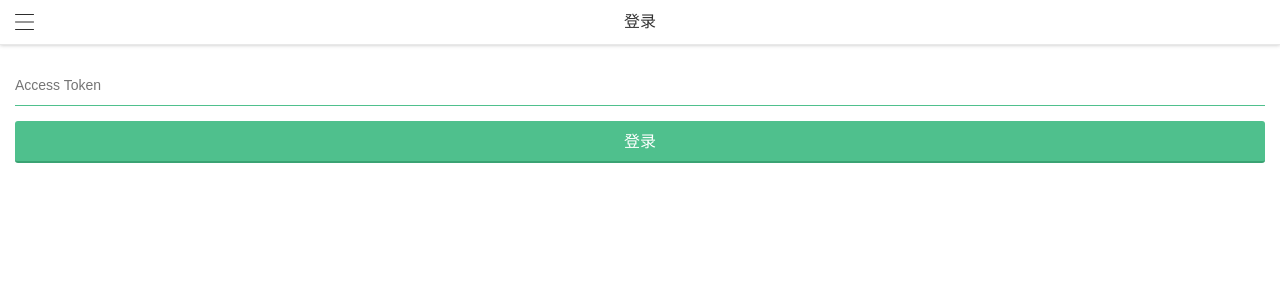
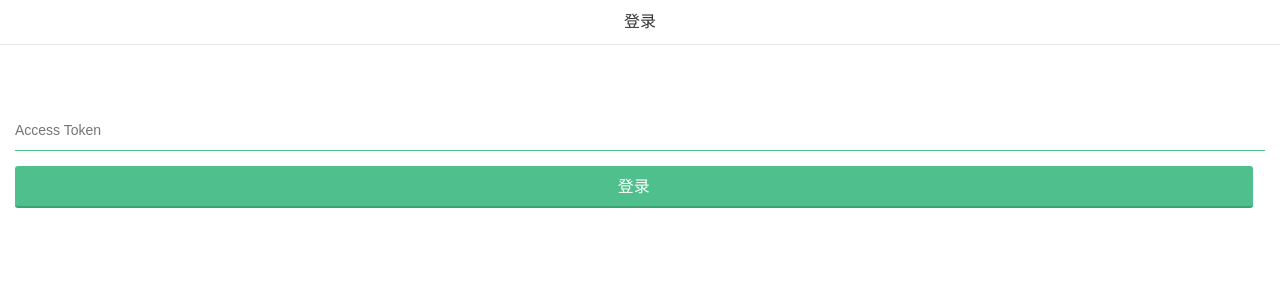
Before and after one commit to howzy/Vue-cnodejs-exercise, a Vue app: page /login in a window 1280 px wide. Shown: the top 300 px of the page. Built offline with nearby package versions, Linux system fonts and the light colour scheme; a web font is replaced by a local one.

Commit message:
顶部导航栏功能完成

```diff
--- a/src/components/header.vue
+++ b/src/components/header.vue
@@ -1,16 +1,17 @@
 <template>
   <div>
     <div class="page-cover" v-if="show" @click="closeMenu"></div>
-    <header class="fix-header" id="hd">
+    <header :class="{'fix-header':fixHead,'show':show&&fixHead,'no-fix':!fixHead}" id="hd">
       <div class="nv-toolbar">
-        <div class="toolbar-nav" @click="openMenu"></div>
-        <span>登录</span>
+        <div class="toolbar-nav" @click="openMenu" v-if="fixHead"></div>
+        <span>{{pageType}}</span>
+        <i class="num" v-if="messageCount > 0">{{messageCount}}</i>
         <router-link to="/add">
-          <i class="iconfont add-icon">&#xe60f;</i>
+          <i class="iconfont add-icon" v-if="needAdd" v-show="!messageCount || messageCount < 0">&#xe60f;</i>
         </router-link>
       </div>
     </header>
-    <nv-menu :show-menu="show"></nv-menu>
+    <nv-menu :show-menu="show" v-if="fixHead"></nv-menu>
   </div>
 </template>
 
@@ -19,7 +20,15 @@ import $ from 'webpack-zepto'
 import nvMenu from './menu'
 
 export default {
-  replace: true,
+  props: {
+    pageType: String,
+    fixHead: Boolean,
+    messageCount: Number,
+    needAdd: {
+      type: Boolean,
+      default: true
+    }
+  },
   data() {
     return {
       nickname: '',
--- a/src/components/user-info.vue
+++ b/src/components/user-info.vue
@@ -18,7 +18,6 @@
 import { mapGetters } from 'vuex'
 
 export default {
-  replate: true,
   computed: {
     ...mapGetters({
       userInfo: 'getUserInfo'
--- a/src/pages/login.vue
+++ b/src/pages/login.vue
@@ -1,6 +1,6 @@
 <template>
   <div class="login-page">
-    <nv-head></nv-head>
+    <nv-head pageType="登录"></nv-head>
     <section class="page-body">
       <div class="label">
         <input type="text" class="txt" placeholder="Access Token" v-model="token" maxlength="36">
@@ -80,7 +80,7 @@ export default {
       }
       .button {
         display: inline-block;
-        width: 100%;
+        width: 99%;
         height: 42px;
         line-height: 42px;
         border-radius: 3px;
```
